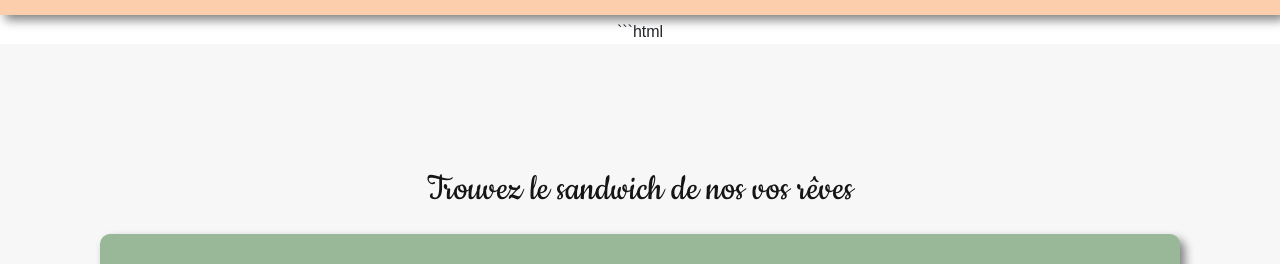
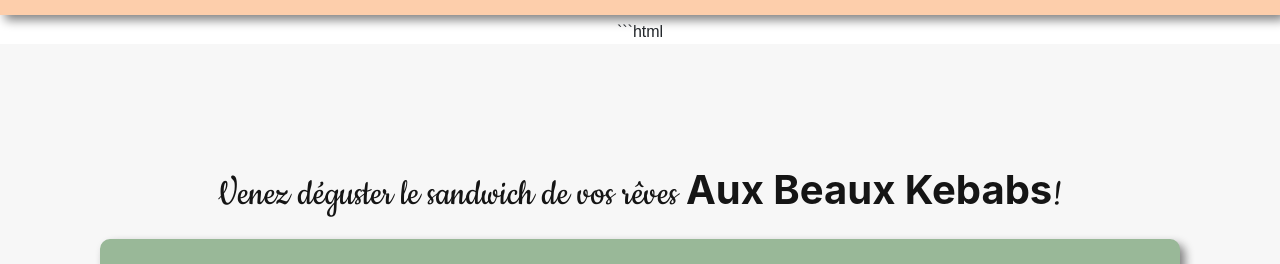
Before and after one commit to clement-camara/first_project_html_simplon, a plain HTML site: page index.html in a window 1280 px wide. Shown: the top 264 px of the page. Drawn offline with nearby package versions, Linux system fonts and the light colour scheme; grey boxes are pictures that could not be loaded; a script that the page names is missing.

Commit message:
Update index.html

```diff
--- a/index.html
+++ b/index.html
@@ -49,7 +49,7 @@
   </div>
 <div class="home"></div>
 <body>
-<h1 id="redirect-sandwich">Trouvez le sandwich de nos vos rêves</h1>
+  <h1 id="redirect-sandwich">Venez déguster le sandwich de vos rêves <b>Aux Beaux Kebabs</b>!</h1>
 <div class="cadre">
     <!-- <p>Nos sandwich</p> -->
     <img src="https://images.unsplash.com/photo-1485451456034-3f9391c6f769?ixlib=rb-1.2.1&ixid=eyJhcHBfaWQiOjEyMDd9&auto=format&fit=crop&w=800&q=60" class="production">
```
